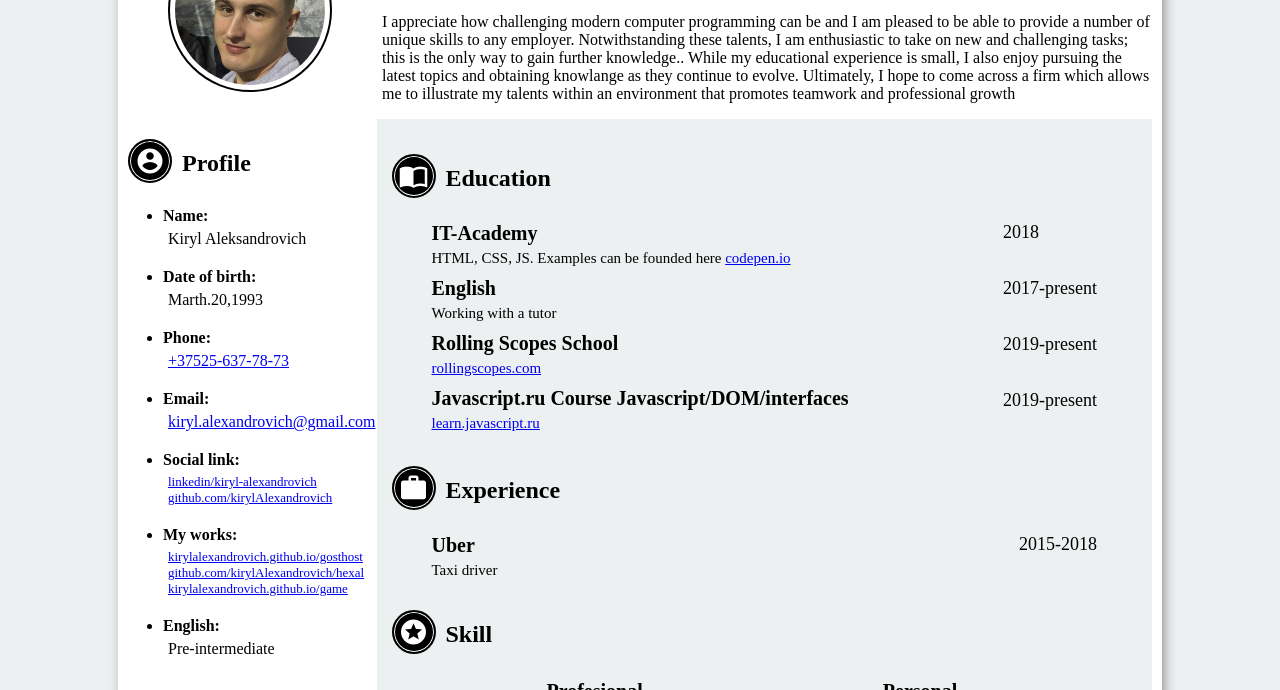
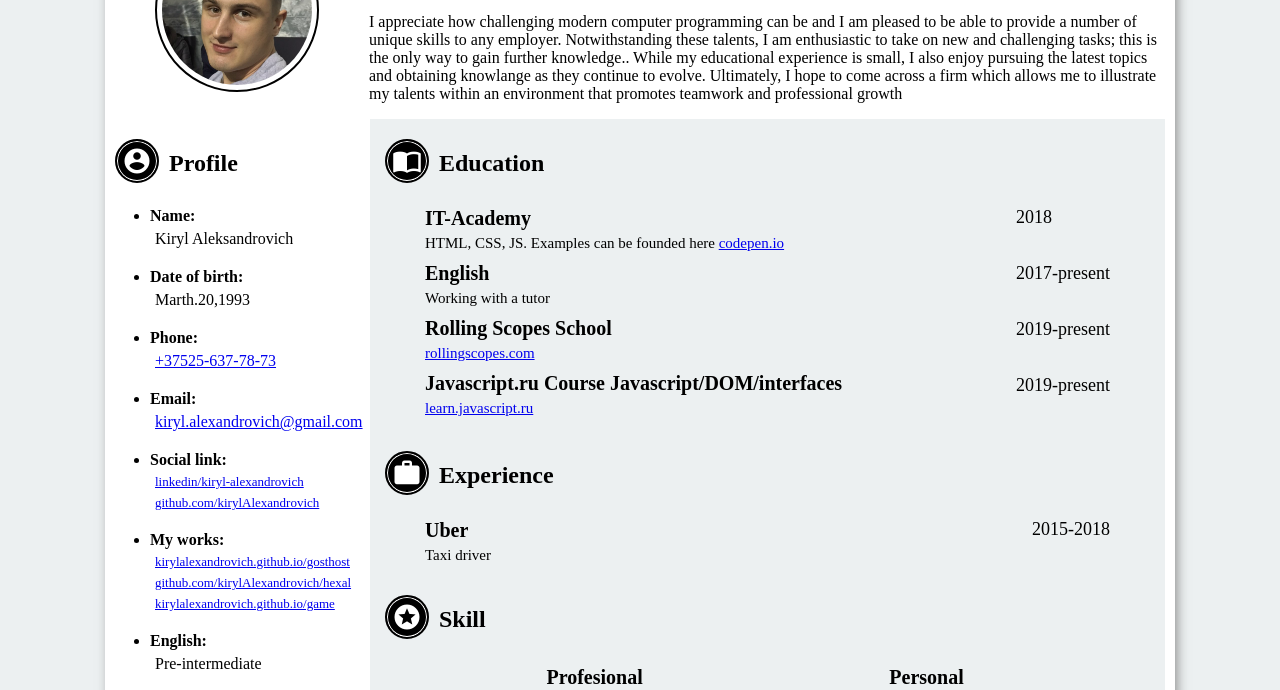
Before and after one commit to kirylAlexandrovich/resume, a plain HTML site: page index.html in a window 1280 px wide. Shown: the part 112-802 px from the top of the page. Drawn offline with Linux system fonts and the light colour scheme.

Commit message:
style: rename a few class name and change profile list styles

```diff
--- a/index.html
+++ b/index.html
@@ -28,42 +28,42 @@
         <h2 class="align-icons">
           <span class="icons-container"><i class="material-icons">account_circle</i></span>Profile
         </h2>
-        <ul>
+        <ul class="profile-list">
           <li><b>Name:</b>
-            <ul>
+            <ul class="second-layer-list">
               <li>Kiryl Aleksandrovich</li>
             </ul>
           </li>
           <li><b>Date of birth:</b>
-            <ul>
+            <ul class="second-layer-list">
               <li>Marth.20,1993</li>
             </ul>
           </li>
           <li><b>Phone:</b>
-            <ul>
+            <ul class="second-layer-list">
               <li><a href="tel:+375256377873">+37525-637-78-73</a></li>
             </ul>
           </li>
           <li><b>Email:</b>
-            <ul>
+            <ul class="second-layer-list">
               <li><a href="mailto:kiryl.alexandrovich@gmail.com">kiryl.alexandrovich@gmail.com</a></li>
             </ul>
           </li>
           <li><b>Social link:</b>
-            <ul>
+            <ul class="second-layer-list">
               <li class="font-for-link"><a href="https://www.linkedin.com/in/kiryl-alexandrovich-728482165/" target="_blank">linkedin/kiryl-alexandrovich</a></li>
-              <li class="font-for-link"><a href="https://github.com/kirylAlexandrovich" target="_blank">github.com/kirylAlexandrovich</a></li>
+              <li class="font-for-link space-between-links"><a href="https://github.com/kirylAlexandrovich" target="_blank">github.com/kirylAlexandrovich</a></li>
             </ul>
           </li>
           <li><b>My works:</b>
-            <ul>
+            <ul class="second-layer-list">
               <li class="font-for-link"><a href="https://kirylalexandrovich.github.io/markup-2018q3/" target="_blank">kirylalexandrovich.github.io/gosthost</a></li>
-              <li class="font-for-link"><a href="https://github.com/kirylAlexandrovich/hexal">github.com/kirylAlexandrovich/hexal</a></li>
-              <li class="font-for-link"><a href="https://kirylalexandrovich.github.io/game/">kirylalexandrovich.github.io/game</a></li>
+              <li class="font-for-link space-between-links"><a href="https://github.com/kirylAlexandrovich/hexal">github.com/kirylAlexandrovich/hexal</a></li>
+              <li class="font-for-link space-between-links"><a href="https://kirylalexandrovich.github.io/game/">kirylalexandrovich.github.io/game</a></li>
             </ul>
           </li>
           <li><b>English:</b>
-            <ul>
+            <ul class="second-layer-list">
               <li>Pre-intermediate</li>
             </ul>
           </li>
--- a/style.css
+++ b/style.css
@@ -25,7 +25,7 @@ td {
 }
 
 .cv-container {
-  max-width: 1024px;
+  max-width: 1050px;
   margin: 20px auto;
   padding: 10px;
   background-color: #ffffff;
@@ -44,6 +44,10 @@ td {
   font-size: 13px;
 }
 
+.space-between-links {
+  margin-top: 5px;
+}
+
 .cv-info-container {
   display: flex;
   flex-direction: row;
@@ -58,12 +62,12 @@ td {
   background-color: #ecf0f1;
 }
 
-ul li ul {
+.second-layer-list {
   padding: 5px 0 20px 5px;
   list-style: none;
 }
 
-section ul {
+.profile-list {
   padding-left: 35px;
 }
 
@@ -93,6 +97,10 @@ section ul {
   line-height: 3rem;
 }
 
+.education-info-title {
+  margin-top: 5px;
+}
+
 .title-year-container {
   display: flex;
   justify-content: space-between;
```
